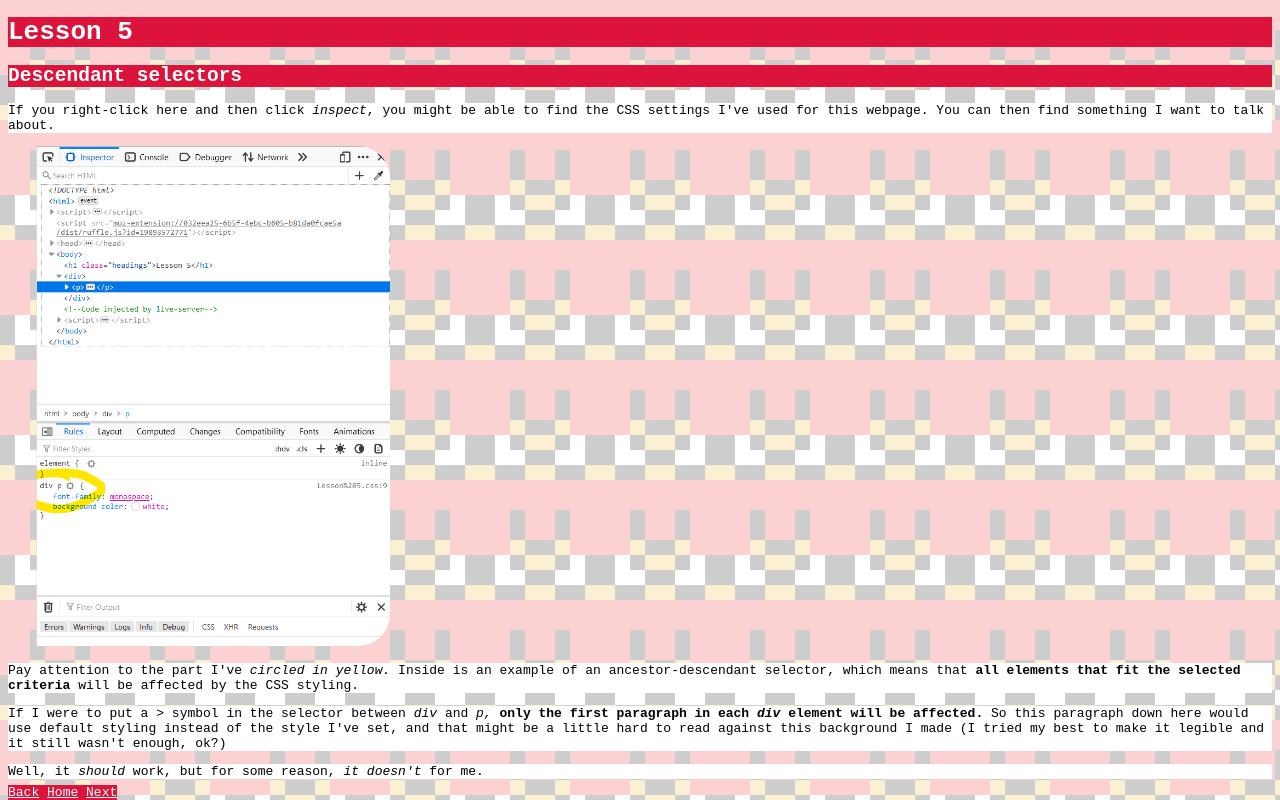
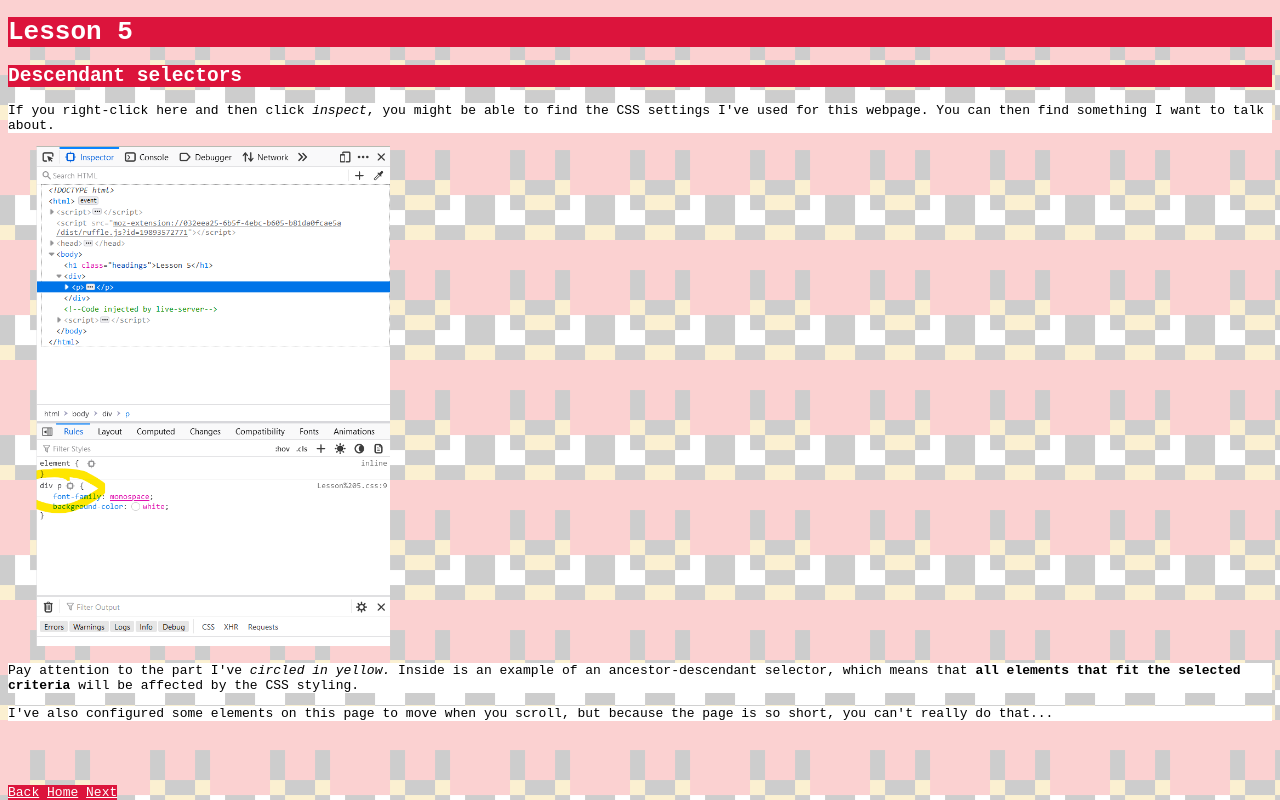
Before and after one commit to KJNanika/clgfoundations, a plain HTML site: page Project folder/Lesson 5.html in a window 1280 px wide. Drawn offline with Linux system fonts and the light colour scheme.

Commit message:
Add files via upload

```diff
--- a/Project folder/Lesson 5.html
+++ b/Project folder/Lesson 5.html
@@ -9,13 +9,14 @@
         <div>
             <p>If you right-click here and then click <em>inspect</em>, you might be able to find the CSS settings I've used for this webpage. You can then find something I want to talk about.</p>
         </div>
-        <div>
+        <div id="menu">
             <img height="500px" src="/images/descendelement.png" title="This is how the menu looks in Firefox">
         </div>
         <div>
             <p>Pay attention to the part I've <em>circled in yellow.</em> Inside is an example of an ancestor-descendant selector, which means that <strong>all elements that fit the selected criteria</strong> will be affected by the CSS styling.</p>
-            <p>If I were to put a > symbol in the selector between <em>div</em> and <em>p,</em> <strong>only the first paragraph in each <em>div</em> element will be affected.</strong> So this paragraph down here would use default styling instead of the style I've set, and that might be a little hard to read against this background I made (I tried my best to make it legible and it still wasn't enough, ok?)</p>
-            <p>Well, it <em>should</em> work, but for some reason, <em>it doesn't</em> for me.</p>
+        </div>
+        <div>
+            <p>I've also configured some elements on this page to move when you scroll, but because the page is so short, you can't really do that...</p>
         </div>
         <div id="footer">
 
--- a/Project folder/css/Lesson 5.css
+++ b/Project folder/css/Lesson 5.css
@@ -8,11 +8,11 @@ body {
     position: relative;
     top: 0em;
 }
-div > p {
+div > p:first-child {
     font-family: monospace;
     background-color: white;
 }
-img {
+#menu {
     border-radius: 2em;
 }
 #footer {
```
